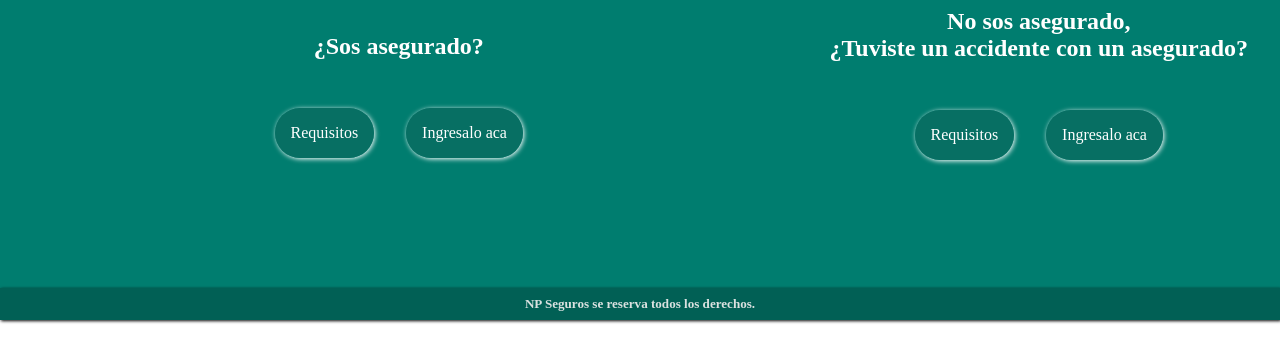
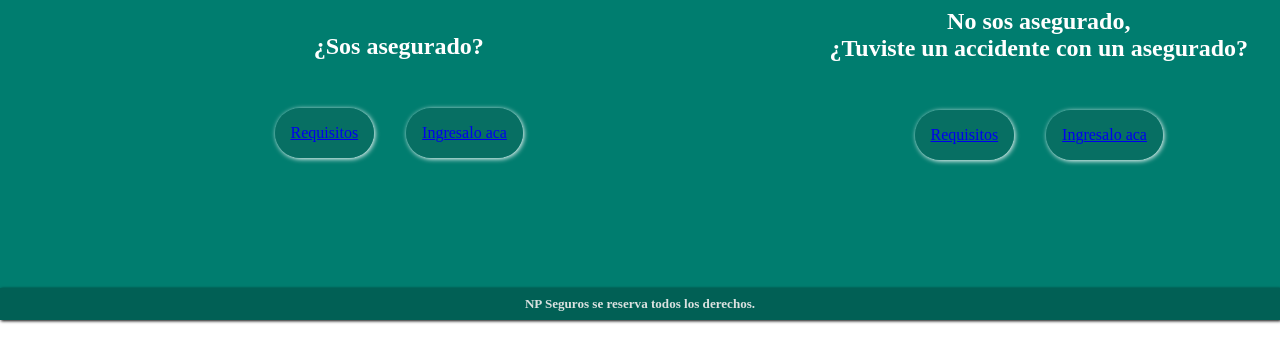
Before and after one commit to JulianUrrutia80/PF-JulianPeraltaUrrutia, a website: page pages/siniestros.html in a window 1280 px wide. Shown: the part 438-800 px from the top of the page. Drawn offline with Linux system fonts and the light colour scheme.

Commit message:
correcion-linkeos

```diff
--- a/pages/siniestros.html
+++ b/pages/siniestros.html
@@ -39,16 +39,24 @@
             <img src="../img/vehiculo-asegurado.png" alt="">
             <h2>¿Sos asegurado?</h2>
             <div class="botones-aseg">
-                <h3 class="req-aseg">Requisitos</h3>
-                <h3 class="ingreso-aseg">Ingresalo aca</h3>
+                <h3 class="req-aseg">
+                    <a href="../pages/contacto.html">Requisitos</a>
+                </h3>
+                <h3 class="ingreso-aseg">
+                    <a href="../pages/contacto.html">Ingresalo aca</a>
+                </h3>
             </div>
         </div>
         <div class="tercero">
             <img src="../img/vehiculo-tercero.png" alt="">
             <h2>No sos asegurado,<br> ¿Tuviste un accidente con un asegurado?</h2>
             <div class="botones-tercero">
-                <h3 class="req-tercero">Requisitos</h3>
-                <h3 class="ingreso-tercero">Ingresalo aca</h3>
+                <h3 class="req-tercero">
+                    <a href="../pages/contacto.html">Requisitos</a>
+                </h3>
+                <h3 class="ingreso-tercero">
+                    <a href="../pages/contacto.html">Ingresalo aca</a>
+                </h3>
             </div>
         </div>
     </main>
```
